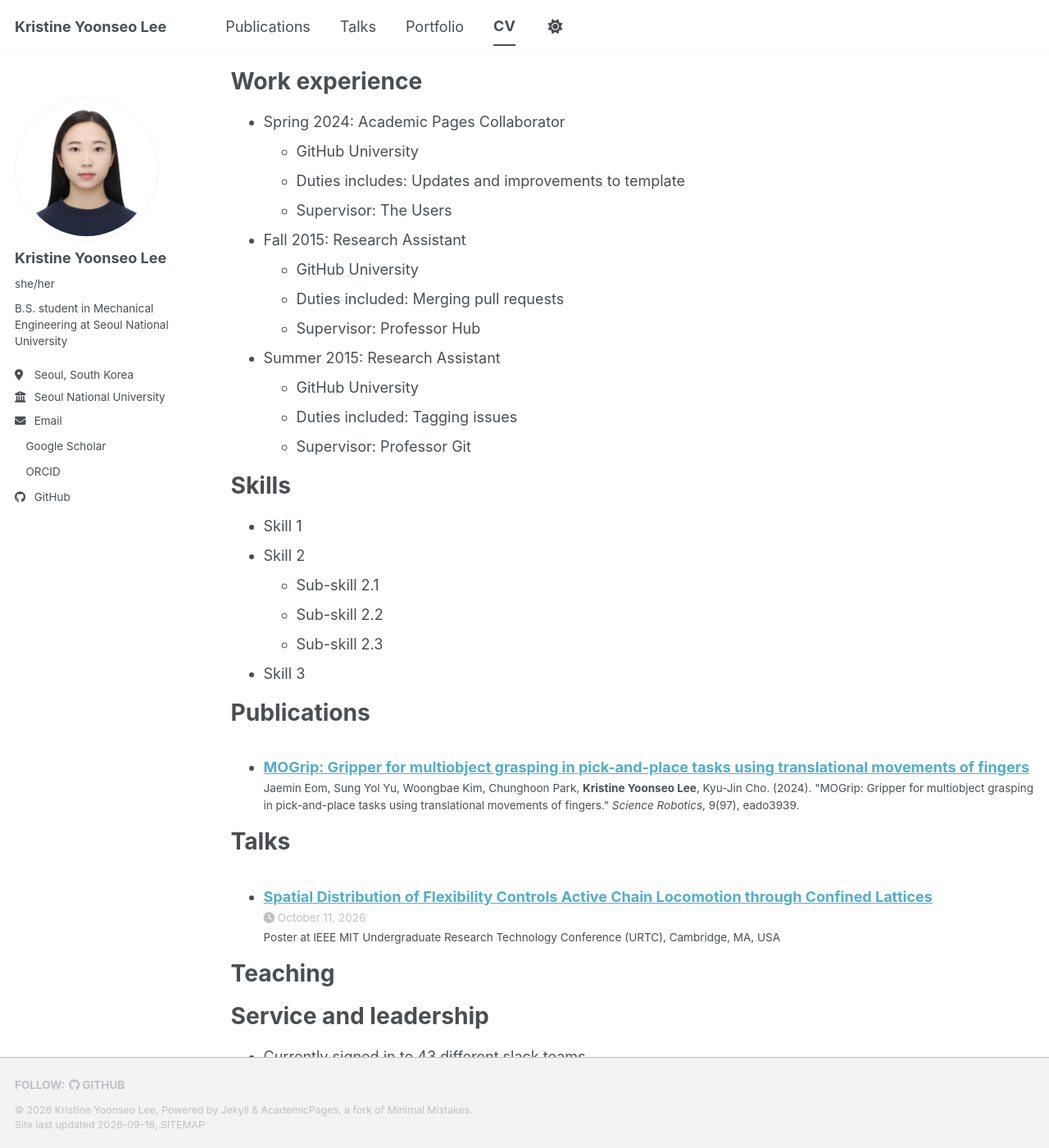
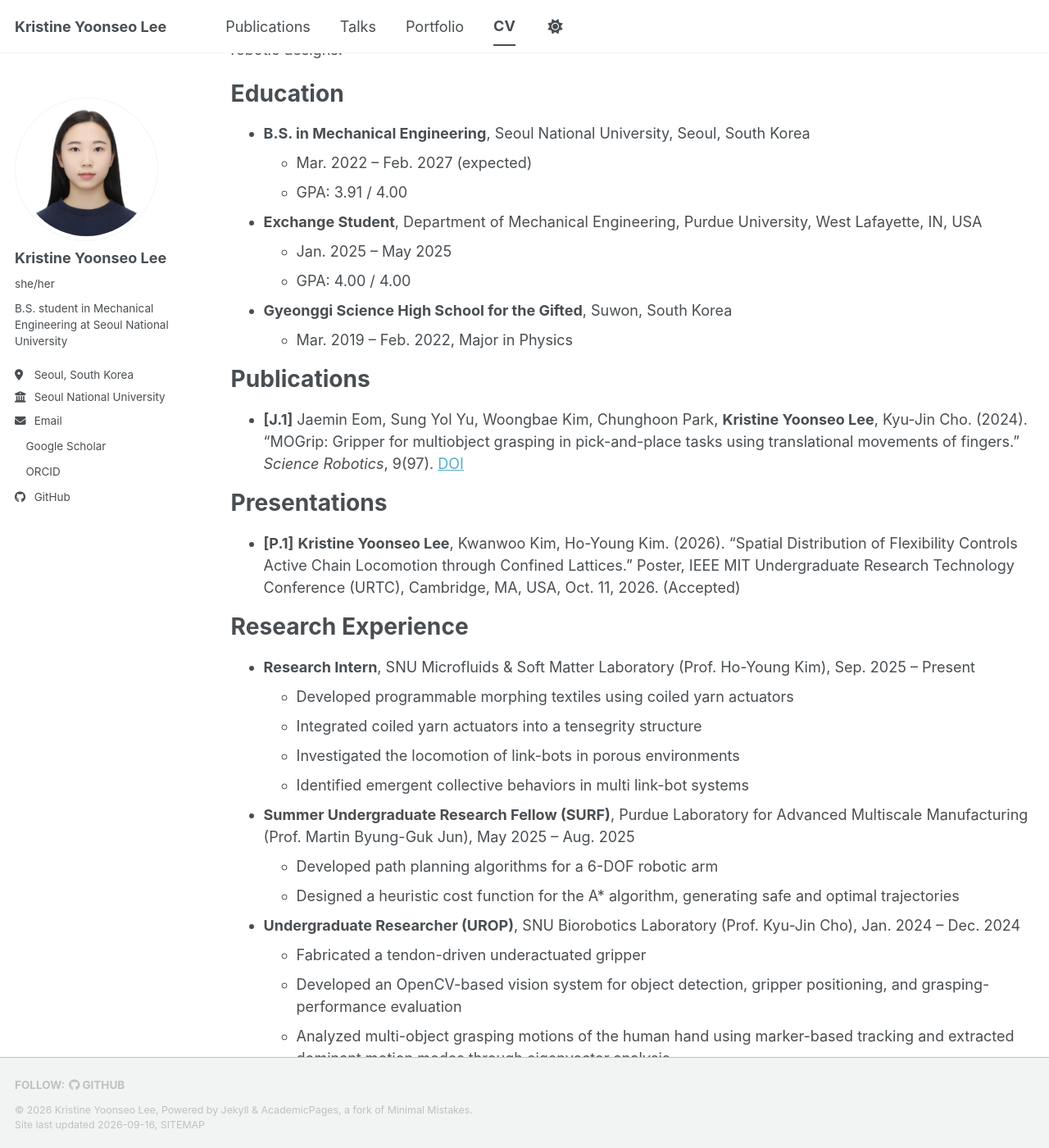
Before and after one commit to kristineyslee/kristineyslee.github.io, a Jekyll site: the page built from _pages/cv.md, in a window 1280 px wide and 1400 px high, scrolled down 229 px. Shown: the whole window at 82% size. Built offline with Jekyll 4.4.1, drawn with Linux system fonts in a browser that asks for light colours; a style sheet for code colours, icons or effects is not loaded; some of the changed text lies outside the part shown.

Commit message:
Update cv.md

```diff
--- a/_pages/cv.md
+++ b/_pages/cv.md
@@ -9,56 +9,81 @@ redirect_from:
 
 {% include base_path %}
 
+[Download CV (PDF)](/files/KristineYLee_CV.pdf)
+
+Research Interests
+======
+Soft robotics, swarm robotics, and bio-inspired robotics, with a focus on novel mechanisms beyond conventional robotic designs.
+
 Education
 ======
-* Ph.D in Version Control Theory, GitHub University, 2018 (expected)
-* M.S. in Jekyll, GitHub University, 2014
-* B.S. in GitHub, GitHub University, 2012
+* **B.S. in Mechanical Engineering**, Seoul National University, Seoul, South Korea
+  * Mar. 2022 – Feb. 2027 (expected)
+  * GPA: 3.91 / 4.00
+* **Exchange Student**, Department of Mechanical Engineering, Purdue University, West Lafayette, IN, USA
+  * Jan. 2025 – May 2025
+  * GPA: 4.00 / 4.00
+* **Gyeonggi Science High School for the Gifted**, Suwon, South Korea
+  * Mar. 2019 – Feb. 2022, Major in Physics
 
-Work experience
+Publications
 ======
-* Spring 2024: Academic Pages Collaborator
-  * GitHub University
-  * Duties includes: Updates and improvements to template
-  * Supervisor: The Users
+* **[J.1]** Jaemin Eom, Sung Yol Yu, Woongbae Kim, Chunghoon Park, **Kristine Yoonseo Lee**, Kyu-Jin Cho. (2024). "MOGrip: Gripper for multiobject grasping in pick-and-place tasks using translational movements of fingers." *Science Robotics*, 9(97). [DOI](https://doi.org/10.1126/scirobotics.ado3939)
 
-* Fall 2015: Research Assistant
-  * GitHub University
-  * Duties included: Merging pull requests
-  * Supervisor: Professor Hub
+Presentations
+======
+* **[P.1]** **Kristine Yoonseo Lee**, Kwanwoo Kim, Ho-Young Kim. (2026). "Spatial Distribution of Flexibility Controls Active Chain Locomotion through Confined Lattices." Poster, IEEE MIT Undergraduate Research Technology Conference (URTC), Cambridge, MA, USA, Oct. 11, 2026. (Accepted)
 
-* Summer 2015: Research Assistant
-  * GitHub University
-  * Duties included: Tagging issues
-  * Supervisor: Professor Git
+Research Experience
+======
+* **Research Intern**, SNU Microfluids & Soft Matter Laboratory (Prof. Ho-Young Kim), Sep. 2025 – Present
+  * Developed programmable morphing textiles using coiled yarn actuators
+  * Integrated coiled yarn actuators into a tensegrity structure
+  * Investigated the locomotion of link-bots in porous environments
+  * Identified emergent collective behaviors in multi link-bot systems
+* **Summer Undergraduate Research Fellow (SURF)**, Purdue Laboratory for Advanced Multiscale Manufacturing (Prof. Martin Byung-Guk Jun), May 2025 – Aug. 2025
+  * Developed path planning algorithms for a 6-DOF robotic arm
+  * Designed a heuristic cost function for the A* algorithm, generating safe and optimal trajectories
+* **Undergraduate Researcher (UROP)**, SNU Biorobotics Laboratory (Prof. Kyu-Jin Cho), Jan. 2024 – Dec. 2024
+  * Fabricated a tendon-driven underactuated gripper
+  * Developed an OpenCV-based vision system for object detection, gripper positioning, and grasping-performance evaluation
+  * Analyzed multi-object grasping motions of the human hand using marker-based tracking and extracted dominant motion modes through eigenvector analysis
+
+Industry Experience
+======
+* **Samsung Talent Internship Program**, Equipment Technology Research Institute, Samsung Electronics Device Solutions, Jul. 2024 – Aug. 2024
+  * Developed a conceptual design for an in-pipe cleaning robot for semiconductor fabrication facilities
+  * Designed a novel caster mechanism enabling smooth locomotion through pipes with varying geometries and conditions
+
+Honors and Awards
+======
+* **Grand Prize**, SNU Creative Design Festival, Research Division, Sep. 2026
+* **Bronze Prize**, SNU Creative Design Festival, Creative Project Division, Sep. 2026
+* **3rd Place**, SNU ME AI Robot Challenge, Jul. 2026
+* **2nd Place**, Collegiate Rube Goldberg World Championship, Mar. 2025
+* **Certificate for the Most Outstanding Completer**, Samsung Talent Internship Program, Aug. 2024
+* **Encouragement Prize**, SNU Mechatronics Contest, Jun. 2024
+* **Outstanding Materials and Manufacturing Processes Award**, SNU 2024 MMP Contest, Jun. 2024
+* **2nd Runner Up**, ROBOCON International Design Contest 2023 (Hybrid), Chulalongkorn University, Aug. 2023
+* **Creative Design Award**, ROBOCON Contest in Creative Engineering Design class, SNU, Nov. 2022
+
+Scholarships
+======
+* **Presidential Scholarship of South Korea** (full-ride scholarship for STEM undergraduates), Mar. 2022 – Jun. 2026
 
 Skills
 ======
-* Skill 1
-* Skill 2
-  * Sub-skill 2.1
-  * Sub-skill 2.2
-  * Sub-skill 2.3
-* Skill 3
+* **Design & Prototyping:** Autodesk Fusion 360, SolidWorks, AutoCAD, Creo
+* **Programming:** C/C++, Python, MATLAB
+* **Robotics & Control:** ROS, Arduino
+* **Simulation & Analysis:** Ansys, HyperWorks
+* **Languages:** English (native level), Korean (native level)
 
-Publications
+Leadership and Activities
 ======
-  <ul>{% for post in site.publications reversed %}
-    {% include archive-single-cv.html %}
-  {% endfor %}</ul>
-
-Talks
-======
-  <ul>{% for post in site.talks reversed %}
-    {% include archive-single-talk-cv.html  %}
-  {% endfor %}</ul>
-
-Teaching
-======
-  <ul>{% for post in site.teaching reversed %}
-    {% include archive-single-cv.html %}
-  {% endfor %}</ul>
-
-Service and leadership
-======
-* Currently signed in to 43 different slack teams
+* **Academic Activity Division Director**, STEM (SNU Engineering Honor Society), Mar. 2024 – Present
+  * Organized study-abroad and academic seminars; planned career seminars with industry engineers
+* **Member, Rube Goldberg Team**, Purdue American Society of Mechanical Engineers, Jan. 2025 – May 2025
+* **Member, Mechanical Engineering Team**, SNU RTY (DIY Car Club), Mar. 2022 – Dec. 2023
+* **Principal 2nd Violin**, Purdue Symphony Orchestra, Jan. 2025 – May 2025
+* **1st Violin**, SNU Philharmonic Orchestra, Sep. 2022 – Mar. 2024
```
